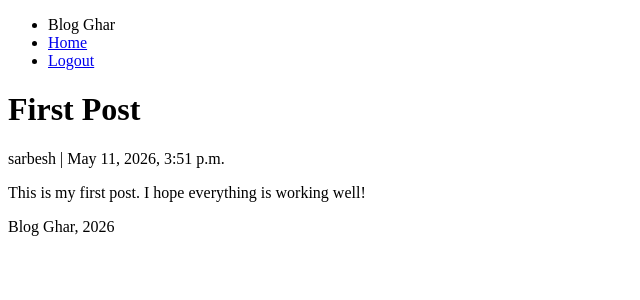
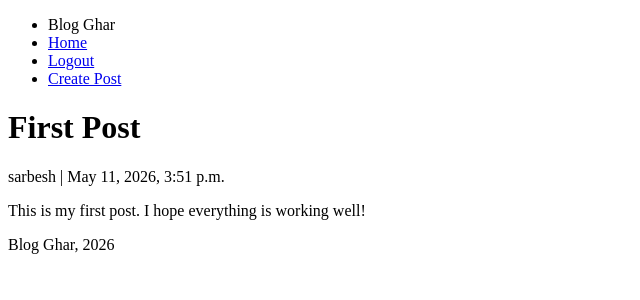
Before and after one commit to hinexwdrms/blog-django, a Django app: page /post/1/ in a window 1280 px wide. Shown: the top 300 px of the page, without its empty margins (0-640 px from the left). Run offline with Django 5.2, Linux system fonts and the light colour scheme; a user stored in the database is signed in; data comes from the database, SQL or seed files in the repository; both versions use the stored data as it was after the commit.

Commit message:
create post

```diff
--- a/posts/templates/posts/base.html
+++ b/posts/templates/posts/base.html
@@ -16,6 +16,7 @@
             <li><a href="/">Home</a></li>
             {% if user.is_authenticated %}
             <li><a href="/logout/">Logout</a></li>
+            <li><a href="/post/create/">Create Post</a></li>
             {% else %}
             <li><a href="/login">Login</a></li>
             <li><a href="/register/">Register</a></li>
--- a/posts/urls.py
+++ b/posts/urls.py
@@ -4,4 +4,5 @@ from . import views
 urlpatterns = [
     path('', views.home, name='home'),
     path('post/<int:pk>/', views.post_detail, name='post_detail'),
+    path('post/create/', views.create_post, name = "create_post"),
 ]
--- a/posts/views.py
+++ b/posts/views.py
@@ -1,5 +1,6 @@
-from django.shortcuts import render, HttpResponse, get_object_or_404
+from django.shortcuts import render, HttpResponse, get_object_or_404, redirect
 from .models import Post
+from .forms import PostForm
 
 # Create your views here.
 
@@ -10,3 +11,15 @@ def home(request):
 def post_detail(request, pk):
     post = get_object_or_404(Post, pk=pk)
     return render(request, 'posts/post_detail.html', {'post': post})
+
+def create_post(request):
+    if request.method == 'POST':
+        form = PostForm(request.POST)
+        if form.is_valid():
+            post = form.save(commit=False)
+            post.author = request.user
+            post.save()
+            return redirect('home')
+    else:
+        form = PostForm() # if get request
+    return render(request, 'posts/create_post.html', {'form':form})
```
Also changed, not shown: posts/forms.py (added, +7 -0 lines), posts/templates/posts/create_post.html (added, +8 -0 lines), db.sqlite3.
